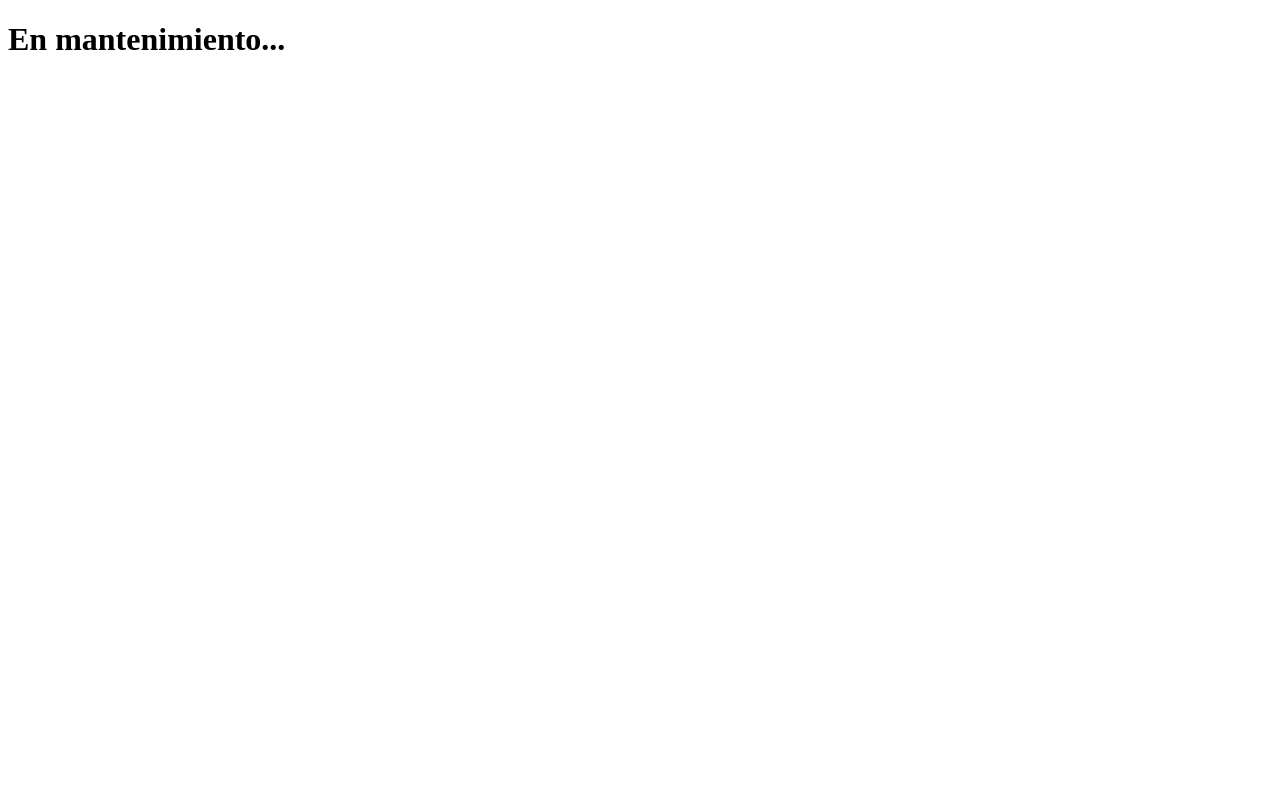
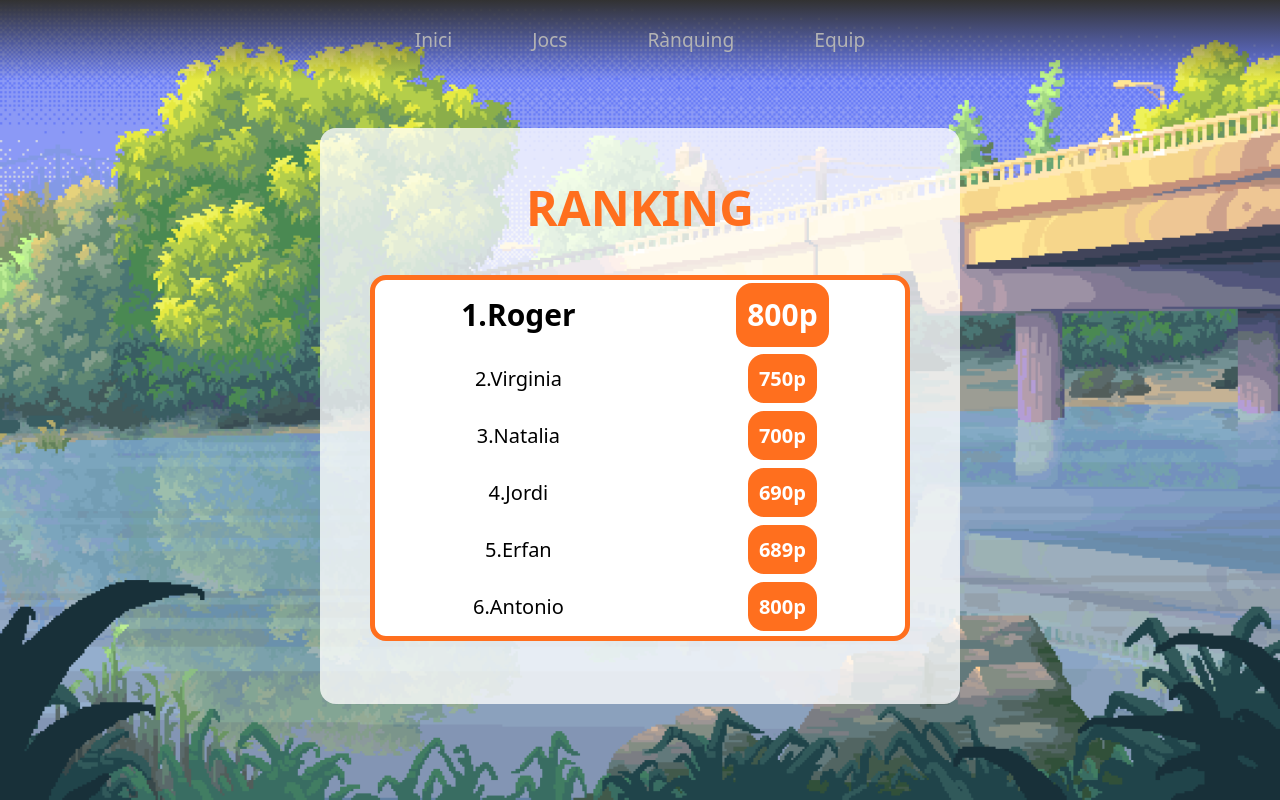
Before and after one commit to jorditus99/cient-fiks, a PHP site: page /ranquing.html in a window 1280 px wide. Before the commit the page is almost empty. Run offline with PHP 8.4, Linux system fonts and the light colour scheme; some libraries are stand-ins or nearby versions.

Commit message:
cambios
cambios

```diff
--- a/ranquing.html
+++ b/ranquing.html
@@ -1,14 +1,76 @@
 <!DOCTYPE html>
-<html lang="en">
+<html lang="es">
 
 <head>
-    <meta charset="UTF-8">
-    <meta name="viewport" content="width=device-width, initial-scale=1.0">
-    <title>Error 404</title>
+  <title>Anna i el misteri de les tres fonts</title>
+  <link rel="preconnect" href="https://fonts.googleapis.com">
+  <link rel="preconnect" href="https://fonts.gstatic.com" crossorigin>
+  <link href="https://fonts.googleapis.com/css2?family=Pixelify+Sans:wght@400..700&display=swap" rel="stylesheet">
+  <link rel="stylesheet" href="styles/styles.css">
+  <link rel="stylesheet" href="https://cdn.jsdelivr.net/npm/modern-normalize@2.0.0/modern-normalize.min.css">
 </head>
 
 <body>
-    <h1>En mantenimiento...</h1>
+
+  <style>
+    a {
+      color: white;
+      text-decoration: none;
+    }
+  </style>
+
+
+  <div class="navbar">
+    <div class="navbar-content">
+      <div class="nav-links">
+        <a href="index.html">Inici</a>
+        <a href="jocs.html">Jocs</a>
+        <a href="ranquing.html">Rànquing</a>
+        <a href="credits.html">Equip</a>
+      </div>
+    </div>
+  </div>
+
+
+  <div class="container">
+    <div class="ranking-container">
+
+        <h1 class="ranking-title">RANKING</h1>
+
+        <div class="ranking">
+            <table>
+                <tr>
+                  <th>1.Roger</th>
+                  <th><span>800p</span></th>
+                </tr>
+                <tr>
+                  <td>2.Virginia</td>
+                  <td><span>750p</span></td>
+                </tr>
+                <tr>
+                  <td>3.Natalia</td>
+                  <td><span>700p</span></td>
+                </tr>
+                <tr>
+                    <td>4.Jordi</td>
+                    <td><span>690p</span></td>
+                </tr>
+                <tr>
+                    <td>5.Erfan</td>
+                    <td><span>689p</span></td>
+                </tr>
+                <tr>
+                    <td>6.Antonio</td>
+                    <td><span>800p</span></td>
+                </tr>
+              </table>
+        </div>
+
+    </div>
+
+  </div>
+
+  <script src="script.js"></script>
 
 </body>
 
--- a/styles/styles.css
+++ b/styles/styles.css
@@ -10,6 +10,8 @@ html, body {
     background-image: url("/img/river_day.gif");
     background-size: cover;
     background-position: center;
+    justify-content: center; /* Centers horizontally */
+    align-items: center; /* Centers vertically */
 }
 
 h1 {
@@ -164,3 +166,61 @@ button {
     align-items: center;
     height: 90%;
 }
+
+/* RANKING */
+
+
+.ranking-container {
+    display: flex;
+    flex-direction: column; /* Stack children vertically */
+    align-items: center; /* Center the content horizontally within the container */
+    width: 50%; /* Control the width of the ranking container */
+    height: 80%;
+    padding: 20px;
+    border-radius: 1rem;
+    background-color: rgba(255, 255, 255, 0.781);
+    margin-bottom: 3rem;
+}
+
+  .ranking-title {
+    margin-bottom: 20px; /* Adds space between the title and the table */
+    font-size: 3rem;
+    color: var(--naranja); /* Set the color for the title */
+  }
+
+  .ranking {
+    display: flex;              /* Activamos Flexbox */
+    justify-content: center;    /* Centra la tabla horizontalmente */
+    width: 100%;                /* Asegura que el contenedor ocupe todo el ancho */
+    margin-top: 20px;           /* Espacio arriba (opcional) */
+    text-align: center;
+  }
+
+
+  .ranking table {
+    border: 5px solid var(--naranja);
+    font-size: 20px;
+    background-color: white;
+    border-radius: 1rem;
+    width: 90%;
+    justify-content: center;
+  }
+
+  .ranking th {
+    font-size: 30px;
+  }
+
+  .ranking th, td {
+    /* border: 5px solid var(--naranja); */
+    /* background-color: rgba(255, 255, 255, 0.808); */
+    border-radius: 0.5rem;
+    padding: 1rem;
+  }
+
+  span {
+    font-weight: bold;
+    color: white;
+    background-color: #FF6F1E;
+    padding: 0.7rem;
+    border-radius: 1rem;
+  }
```
